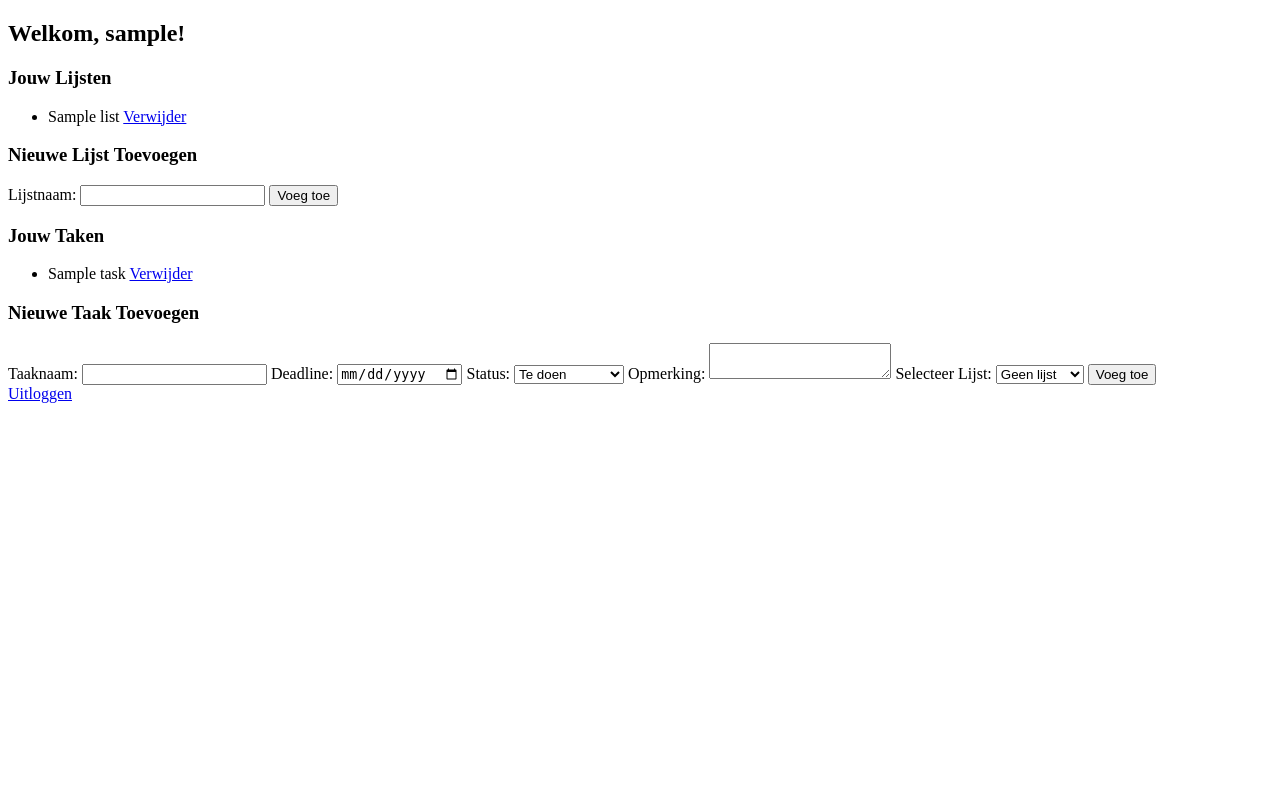
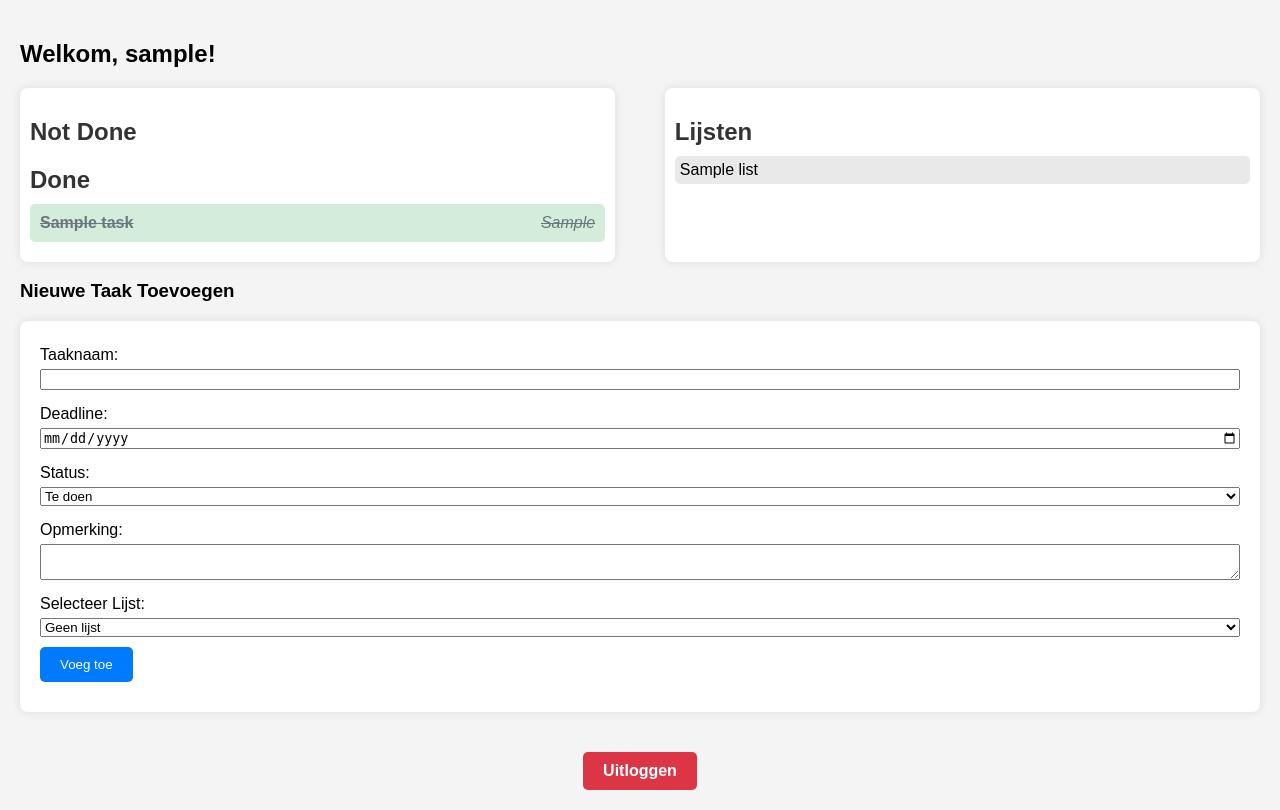
Before and after one commit to Anomig/ToDo_PHP, a PHP site: page / in a window 1280 px wide. Before the commit the page ends 403 px from the top, so only its background shows below. Run offline with PHP 8.4, Linux system fonts and the light colour scheme; the visitor is signed in with stand-in values (Sample User, id 1); tables that the repository leaves empty or names only in its code hold one stand-in row (values such as "Sample post").

Commit message:
Eerste Styling

```diff
--- a/index.php
+++ b/index.php
@@ -37,6 +37,105 @@ $tasks = $list_id ? $taskController->index($list_id) : $taskController->getAllTa
 ?>
 
 <!DOCTYPE html>
+<html lang="en">
+<head>
+    <meta charset="UTF-8">
+    <title>Dashboard</title>
+    <link rel="stylesheet" href="styles/styles.css">
+</head>
+<body>
+    <div class="container">
+        <h2>Welkom, <?php echo $_SESSION['username']; ?>!</h2>
+
+        <div class="tasks-container">
+            <div class="tasks-column">
+                <h2 class="header">Not Done</h2>
+                <?php
+                // Filter en sorteer taken die 'todo' of 'pending' zijn
+                $notDoneTasks = array_filter($tasks, function($task) {
+                    return in_array($task['status'], ['todo', 'pending']);
+                });
+                // Sorteer taken op deadline
+                usort($notDoneTasks, function($a, $b) {
+                    return strcmp($a['deadline'], $b['deadline']);
+                });
+                ?>
+                <?php foreach ($notDoneTasks as $task): ?>
+                    <div class="task-item <?php echo htmlspecialchars($task['status']); ?>">
+                        <div class="title"><?php echo htmlspecialchars($task['title']); ?></div>
+                        <div class="date"><?php echo htmlspecialchars($task['deadline']); ?></div>
+
+                    </div>
+                <?php endforeach; ?>
+
+                <h2 class="header">Done</h2>
+                <?php
+                // Filter taken die 'done' zijn
+                $doneTasks = array_filter($tasks, function($task) {
+                    return $task['status'] === 'done';
+                });
+                ?>
+                <?php foreach ($doneTasks as $task): ?>
+                    <div class="task-item done">
+                        <div class="title"><?php echo htmlspecialchars($task['title']); ?></div>
+                        <div class="date"><?php echo htmlspecialchars($task['deadline']); ?></div>
+
+                    </div>
+                <?php endforeach; ?>
+            </div>
+
+            <div class="lists-column">
+                <h2 class="header">Lijsten</h2>
+                <?php foreach ($lists as $list): ?>
+                    <div class="list-item">
+                        <?php echo htmlspecialchars($list['name']); ?>
+                    </div>
+                <?php endforeach; ?>
+            </div>
+        </div>
+
+        <div class="form-container">
+            <h3>Nieuwe Taak Toevoegen</h3>
+            <form method="POST" action="add_task.php">
+                <label for="task_title">Taaknaam:</label>
+                <input type="text" id="task_title" name="task_title" required>
+
+                <label for="task_deadline">Deadline:</label>
+                <input type="date" id="task_deadline" name="task_deadline">
+
+                <label for="task_status">Status:</label>
+                <select id="task_status" name="task_status" required>
+                    <option value="todo">Te doen</option>
+                    <option value="pending">In behandeling</option>
+                    <option value="done">Voltooid</option>
+                </select>
+
+                <label for="task_comment">Opmerking:</label>
+                <textarea id="task_comment" name="task_comment"></textarea>
+
+                <label for="list_name">Selecteer Lijst:</label>
+                <select id="list_name" name="list_name">
+                    <option value="">Geen lijst</option>
+                    <?php foreach ($lists as $list): ?>
+                        <option value="<?php echo htmlspecialchars($list['id']); ?>">
+                            <?php echo htmlspecialchars($list['name']); ?>
+                        </option>
+                    <?php endforeach; ?>
+                </select>
+
+                <button type="submit">Voeg toe</button>
+            </form>
+        </div>
+
+        <div class="logout-container">
+            <a href="logout.php" class="logout-button">Uitloggen</a>
+        </div>
+    </div>
+</body>
+</html>
+
+
+<!-- <!DOCTYPE html>
 <html lang="en">
 <head>
     <meta charset="UTF-8">
@@ -104,4 +203,4 @@ $tasks = $list_id ? $taskController->index($list_id) : $taskController->getAllTa
 
     <a href="logout.php">Uitloggen</a>
 </body>
-</html>
+</html> -->
--- /dev/null
+++ b/styles/styles.css
@@ -0,0 +1,126 @@
+body {
+    font-family: Arial, sans-serif;
+    margin: 0;
+    padding: 0;
+    background-color: #f4f4f4;
+}
+
+.container {
+    display: flex;
+    flex-direction: column;
+    margin: 20px;
+}
+
+.form-container {
+    margin-bottom: 20px;
+}
+
+form {
+    display: flex;
+    flex-direction: column;
+    background-color: #fff;
+    padding: 20px;
+    border-radius: 8px;
+    box-shadow: 0 0 10px rgba(0, 0, 0, 0.1);
+    box-sizing: border-box;
+}
+
+form label {
+    margin: 5px 0;
+}
+
+form input, form select, form textarea, form button {
+    margin-bottom: 10px;
+}
+
+form button {
+    align-self: flex-start;
+    padding: 10px 20px;
+    background-color: #007bff;
+    color: white;
+    border: none;
+    border-radius: 5px;
+    cursor: pointer;
+}
+
+form button:hover {
+    background-color: #0056b3;
+}
+
+.tasks-container, .lists-container {
+    display: flex;
+    justify-content: space-between;
+}
+
+.tasks-column, .lists-column {
+    width: 48%;
+    background-color: #fff;
+    padding: 10px;
+    border-radius: 8px;
+    box-shadow: 0 0 10px rgba(0, 0, 0, 0.1);
+    box-sizing: border-box;
+    max-height: 400px;
+    overflow-y: auto;
+}
+
+.task-item {
+    display: flex;
+    justify-content: space-between;
+    margin-bottom: 10px;
+    padding: 10px;
+    background-color: #e9e9e9;
+    border-radius: 5px;
+}
+
+.task-item.done {
+    background-color: #d4edda;
+    text-decoration: line-through;
+    color: #6c757d;
+}
+
+.task-item.pending {
+    background-color: #fff3cd;
+    border: 1px solid #ffeeba;
+    color: #856404;
+}
+
+.title {
+    font-weight: bold;
+}
+
+.date {
+    font-style: italic;
+    color: #6c757d;
+}
+
+.header {
+    font-size: 24px;
+    margin-bottom: 10px;
+    color: #333;
+}
+
+.list-item {
+    margin-bottom: 10px;
+    padding: 5px;
+    background-color: #e9e9e9;
+    border-radius: 5px;
+}
+
+.logout-container {
+    text-align: center;
+    margin-top: 20px;
+}
+
+.logout-button {
+    display: inline-block;
+    padding: 10px 20px;
+    background-color: #dc3545;
+    color: white;
+    text-decoration: none;
+    border-radius: 5px;
+    font-weight: bold;
+}
+
+.logout-button:hover {
+    background-color: #c82333;
+}
```
